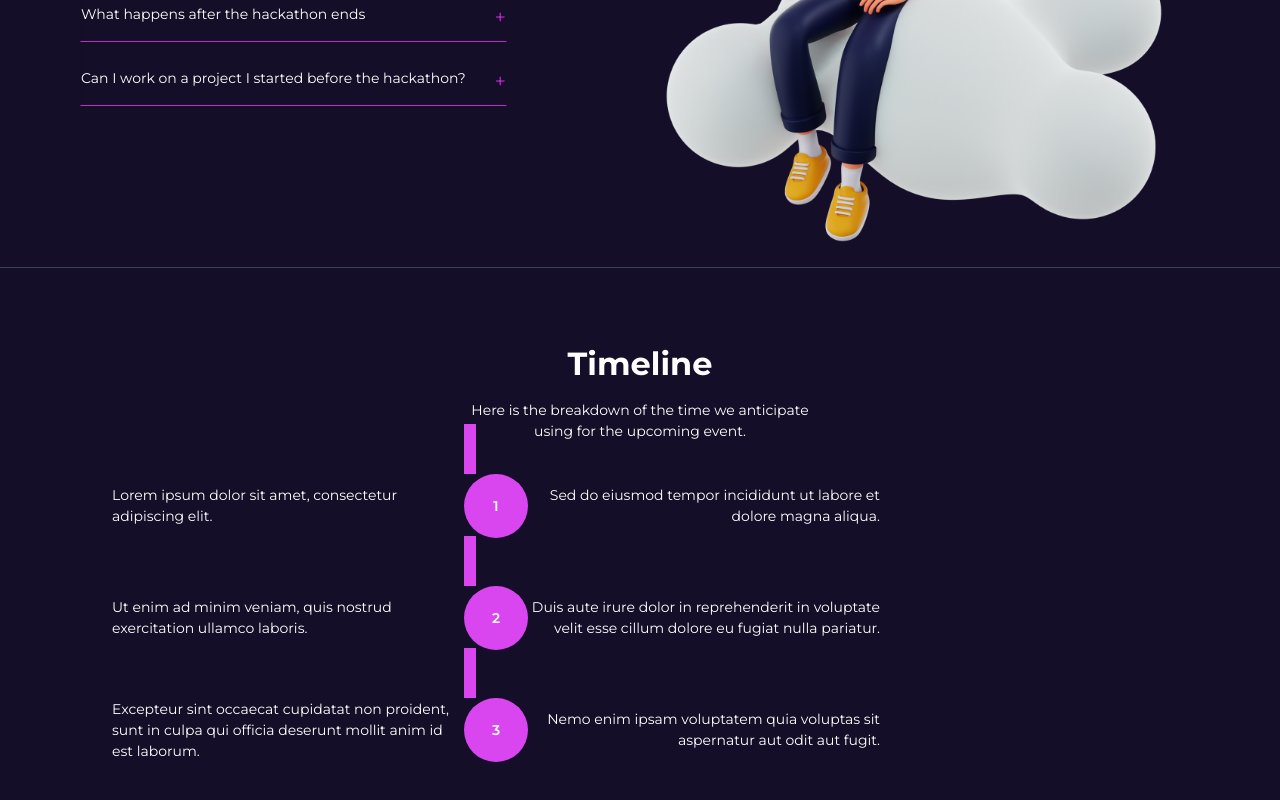
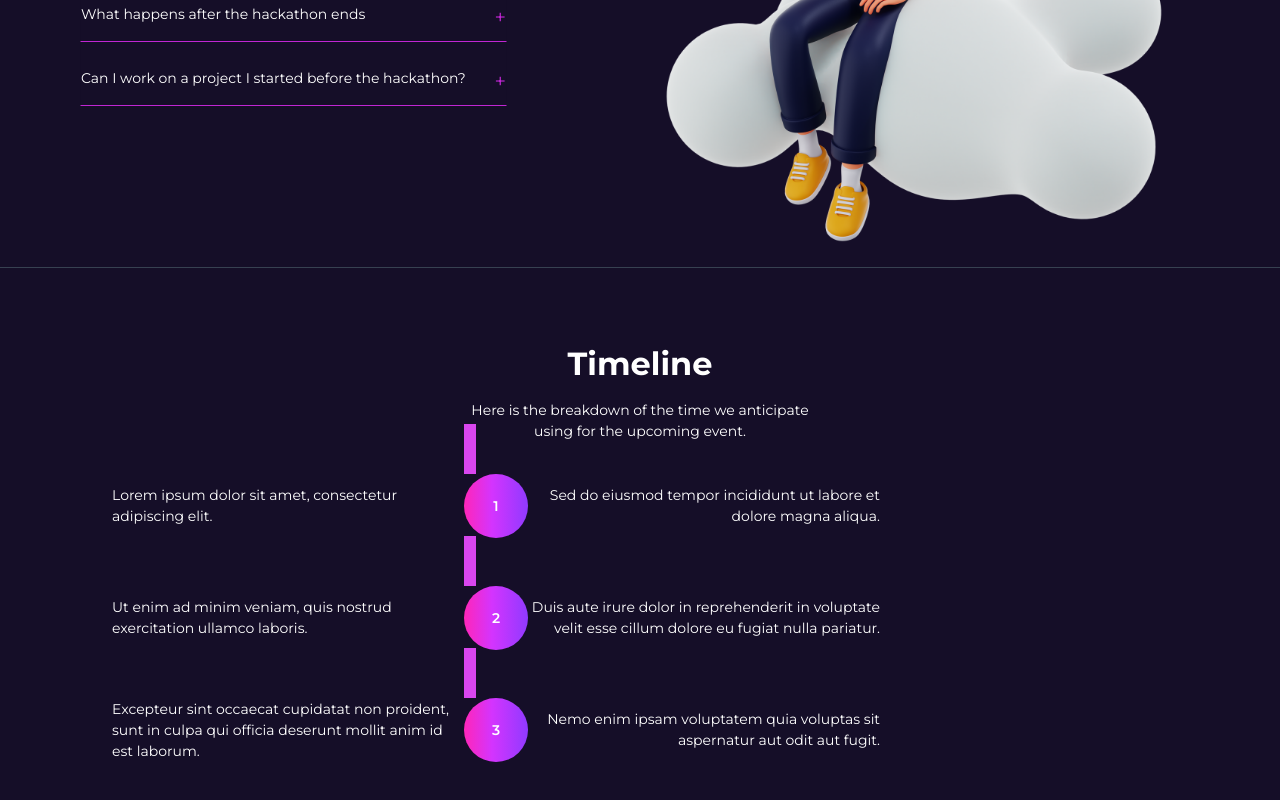
Before and after one commit to Emmanuel-Ingwe/getlinked-testweb, a Next.js app: page / in a window 1280 px wide. Shown: the part 3641-4441 px from the top of the page. Built offline with nearby package versions, Linux system fonts and the light colour scheme; a web font is replaced by a local one.

Commit message:
gradient bg

```diff
--- a/components/Landing/Timeline/index.tsx
+++ b/components/Landing/Timeline/index.tsx
@@ -43,7 +43,7 @@ const index = () => {
                   </div>
                   <div key={index} className="relative">
                   <div className="h-[50px] w-3 bg-fuchsia-500 absolute top-0 -mt-[50px]"></div>
-                  <div className="rounded-full bg-fuchsia-500 text-white w-16 h-16 flex items-center justify-center text-2xl font-semibold">
+                  <div className="rounded-full bg-gradient-general text-white w-16 h-16 flex items-center justify-center text-2xl font-semibold">
                     {item.number}
                   </div>
                 </div>
```
